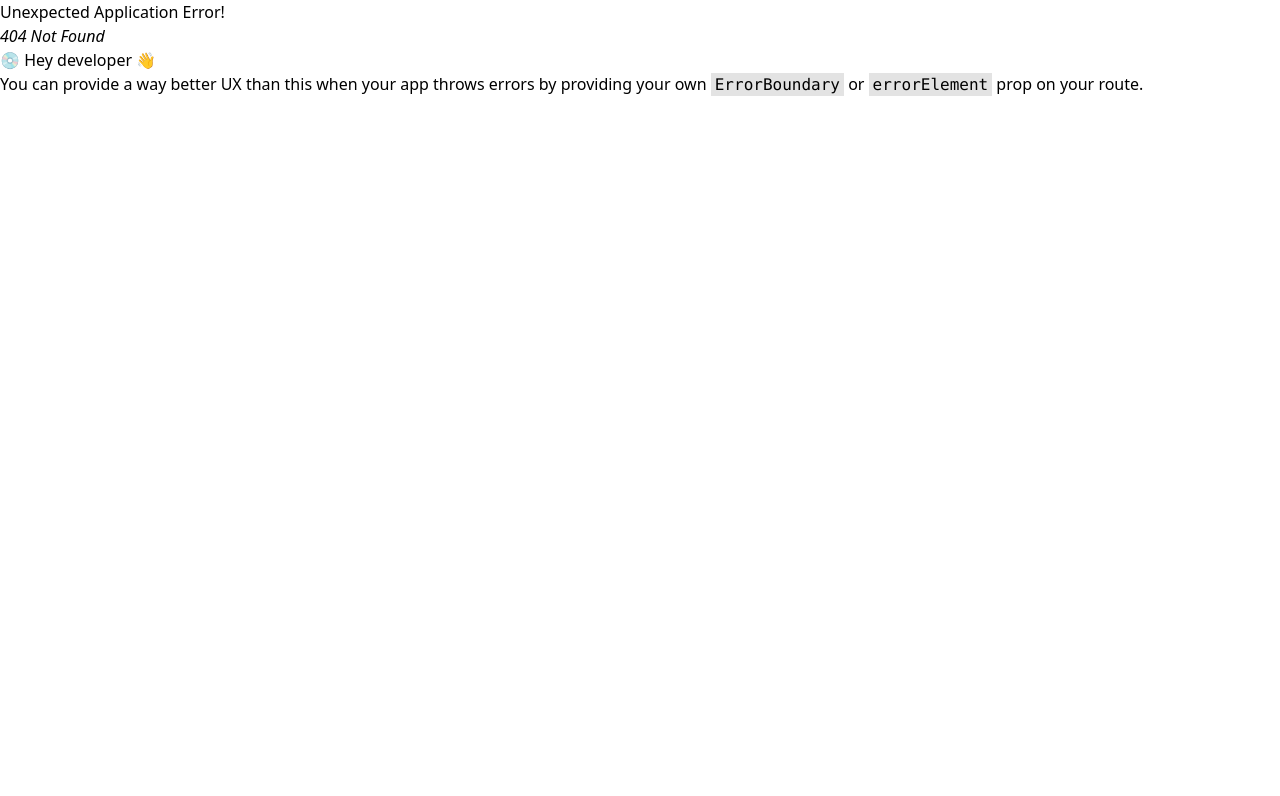
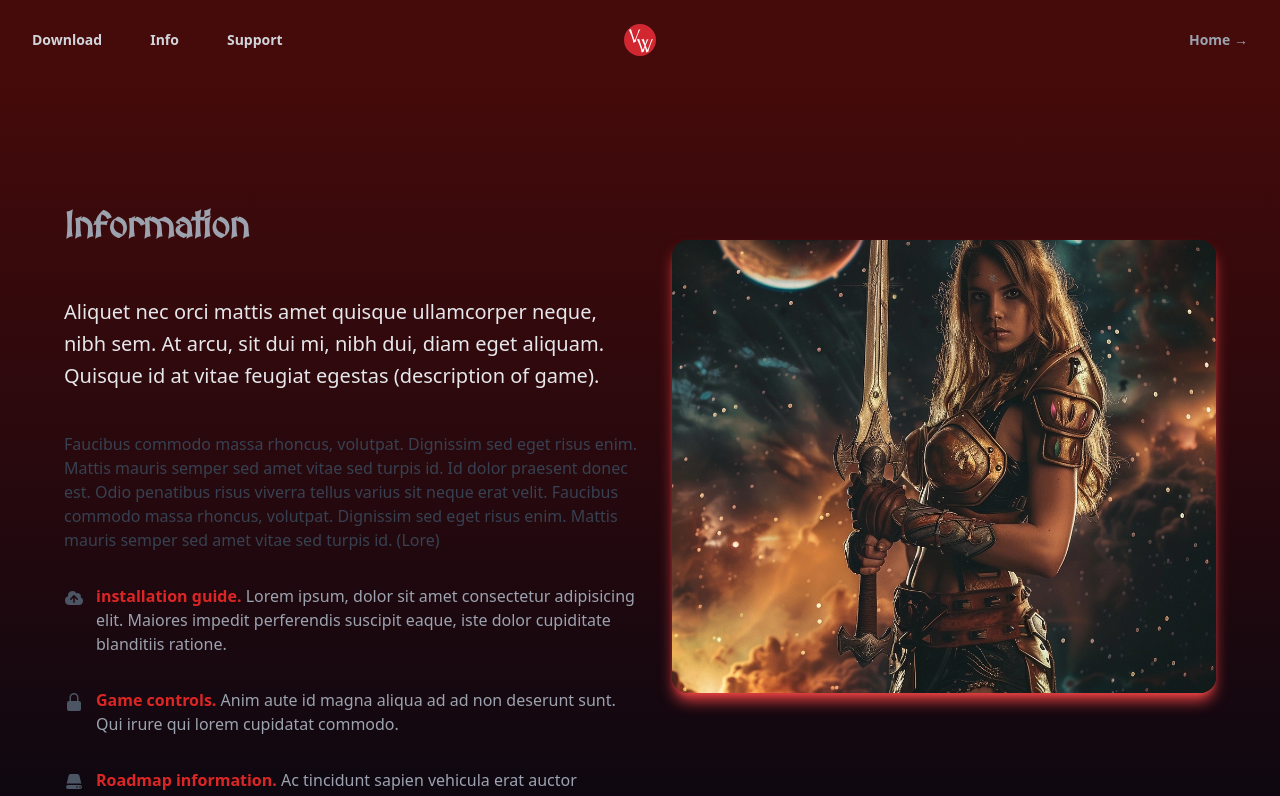
Before and after one commit to itsaboy/react-VW, a React (Vite) app in the folder client/: page /info in a window 1280 px wide. Before the commit this address had no page. Shown: the top 796 px of the page. Built offline with nearby package versions, Linux system fonts and the light colour scheme.

Commit message:
info page mostly complete

```diff
--- a/client/src/components/Download.jsx
+++ b/client/src/components/Download.jsx
@@ -1,32 +1,4 @@
-const platforms = [
-  {
-    id: 1,
-    href: "#",
-    description:
-      "Quos sunt ad dolore ullam qui. Enim et quisquam dicta molestias. Corrupti quo voluptatum eligendi autem labore.",
-    version: "Demo version 1.0.2",
-    date: "2021-01-01",
-    platform: "Windows",
-  },
-  {
-    id: 2,
-    href: "#",
-    description:
-      "Et veniam et officia dolorum rerum. Et voluptas consequatur magni sapiente amet voluptates dolorum. Ut porro aut eveniet.",
-    version: "Coming soon...",
-    date: "2021-01-01",
-    platform: "Apple",
-  },
-  {
-    id: 3,
-    href: "#",
-    description:
-      "Veniam ipsam nisi quas architecto eos non voluptatem in nemo. Est occaecati nihil omnis delectus illum est.",
-    version: "Coming soon...",
-    date: "2021-01-01",
-    platform: "Linux",
-  },
-];
+import { DOWNLOADS } from "../data";
 
 export default function Download() {
   return (
@@ -37,7 +9,7 @@ export default function Download() {
             <h2 className="font-medieval text-3xl font-bold tracking-tight text-gray-400 sm:text-4xl">
               Downloads
             </h2>
-            <p className="mt-6 text-xl leading-8 text-gray-600">
+            <p className="mt-12 text-xl leading-8 text-gray-200">
               Diam nunc lacus lacus aliquam turpis enim. Eget hac velit est
               euismod lacus. Est non placerat nam arcu. Cras purus nibh cursus
               sit eu in id.
@@ -51,8 +23,8 @@ export default function Download() {
           <div className="w-full lg:max-w-xl lg:flex-auto">
             <h3 className="sr-only">Download section</h3>
             <ul className="-my-8 divide-y divide-gray-100">
-              {platforms.map((platform) => (
-                <li key={platform.id} className="py-8">
+              {DOWNLOADS.map((data) => (
+                <li key={data.id} className="py-8">
                   <dl className="relative flex flex-wrap gap-x-3">
                     <dt className="sr-only">Platform</dt>
                     <dd className="w-full flex-none text-lg font-semibold tracking-tight text-gray-200">
@@ -65,11 +37,11 @@ export default function Download() {
                     </dd>
                     <dt className="sr-only">Windows</dt>
                     <dd className="mt-4 w-full flex-none text-base leading-7 text-gray-400">
-                      Last update: {platform.date}
+                      Last update: {data.date}
                     </dd>
                     <dt className="sr-only">Apple</dt>
                     <dd className="mt-4 text-base font-semibold leading-7 text-gray-200">
-                      {platform.version}
+                      {data.version}
                     </dd>
                     <dt className="sr-only">Linux</dt>
                     <dd className="mt-4 flex items-center gap-x-3 text-base leading-7 text-gray-500">
@@ -80,7 +52,7 @@ export default function Download() {
                       >
                         <circle cx={1} cy={1} r={1} />
                       </svg>
-                      {platform.platform}
+                      {data.platform}
                     </dd>
                   </dl>
                 </li>
--- a/client/src/components/Header.jsx
+++ b/client/src/components/Header.jsx
@@ -3,23 +3,25 @@ import { Link } from "react-router-dom";
 import { Dialog } from "@headlessui/react";
 import { Bars3Icon, XMarkIcon } from "@heroicons/react/24/outline";
 
-const navigation = [
-  { name: "Download", to: "/downloads" },
-  { name: "Info", to: "#" },
-  { name: "Support", to: "#" },
-];
-
+import { NAVIGATION } from "../data";
 export default function Header() {
   const [mobileMenuOpen, setMobileMenuOpen] = useState(false);
 
   return (
     <header className="bg-red-950">
-      <nav className="mx-auto flex max-w-7xl items-center justify-between p-6 lg:px-8" aria-label="Global">
+      <nav
+        className="mx-auto flex max-w-7xl items-center justify-between p-6 lg:px-8"
+        aria-label="Global"
+      >
         <div className="flex flex-1">
           <div className="hidden lg:flex lg:gap-x-12">
-            {navigation.map((item) => (
-              <Link key={item.name} to={item.to} className="text-sm font-semibold leading-6 text-gray-300 hover:text-gray-300">
-                {item.name}
+            {NAVIGATION.map((link) => (
+              <Link
+                key={link.name}
+                to={link.to}
+                className="text-sm font-semibold leading-6 text-gray-300 hover:text-gray-300"
+              >
+                {link.name}
               </Link>
             ))}
           </div>
@@ -39,7 +41,10 @@ export default function Header() {
           <img className="h-8 w-auto" src="/icons/void-warrior.svg" alt="" />
         </div>
         <div className="flex flex-1 justify-end">
-          <Link at="/" className="text-sm font-semibold leading-6 text-gray-400 hover:text-gray-400">
+          <Link
+            at="/"
+            className="text-sm font-semibold leading-6 text-gray-400 hover:text-gray-400"
+          >
             Home <span aria-hidden="true">&rarr;</span>
           </Link>
         </div>
@@ -73,19 +78,19 @@ export default function Header() {
           <div className="mt-6 flow-root">
             <div className="-my-6 divide-y divide-gray-500/10">
               <div className="space-y-2 py-6">
-                {navigation.map((item) => (
+                {NAVIGATION.map((link) => (
                   <Link
-                    key={item.name}
-                    at={item.at}
+                    key={link.name}
+                    to={link.to}
                     className="-mx-3 block rounded-lg px-3 py-2 text-base font-semibold leading-7 text-gray-300 hover:bg-gray-500"
                   >
-                    {item.name}
+                    {link.name}
                   </Link>
                 ))}
               </div>
               <div className="py-6">
                 <Link
-                  at="/"
+                  to="/"
                   className="-mx-3 block rounded-lg px-3 py-2.5 text-base font-semibold leading-7 text-gray-400 hover:bg-gray-100 hover:text-gray-800"
                 >
                   Home
--- a/client/src/components/Info.jsx
+++ b/client/src/components/Info.jsx
@@ -0,0 +1,83 @@
+import {
+  CloudArrowUpIcon,
+  LockClosedIcon,
+  ServerIcon,
+} from "@heroicons/react/20/solid";
+
+export default function Example() {
+  return (
+    <div className="bg-gradient-to-t from-gray-950 to-red-950 px-6 lg:px-8">
+      <div className="mx-auto max-w-7xl px-6 py-32 lg:px-8">
+        <div className="mx-auto max-w-2xl lg:mx-0 lg:grid lg:max-w-none lg:grid-cols-2 lg:gap-x-16 lg:gap-y-6 xl:grid-cols-1 xl:grid-rows-1 xl:gap-x-8 text-gray-700">
+          <h1 className="font-medieval max-w-2xl text-3xl font-bold tracking-tight text-gray-400 sm:text-4xl lg:col-span-2 xl:col-auto">
+            Information
+          </h1>
+          <div className="max-w-xl lg:mt-0 xl:col-end-1 xl:row-start-1">
+            <p className="mt-6 text-xl leading-8 text-gray-200">
+              Aliquet nec orci mattis amet quisque ullamcorper neque, nibh sem.
+              At arcu, sit dui mi, nibh dui, diam eget aliquam. Quisque id at
+              vitae feugiat egestas (description of game).
+            </p>
+            <div className="mt-10 max-w-2xl">
+              <p>
+                Faucibus commodo massa rhoncus, volutpat. Dignissim sed eget
+                risus enim. Mattis mauris semper sed amet vitae sed turpis id.
+                Id dolor praesent donec est. Odio penatibus risus viverra tellus
+                varius sit neque erat velit. Faucibus commodo massa rhoncus,
+                volutpat. Dignissim sed eget risus enim. Mattis mauris semper
+                sed amet vitae sed turpis id. (Lore)
+              </p>
+              <ul role="list" className="mt-8 space-y-8 text-gray-400">
+                <li className="flex gap-x-3">
+                  <CloudArrowUpIcon
+                    className="mt-1 h-5 w-5 flex-none text-gray-600"
+                    aria-hidden="true"
+                  />
+                  <span>
+                    <strong className="font-semibold text-red-600">
+                      installation guide.
+                    </strong>{" "}
+                    Lorem ipsum, dolor sit amet consectetur adipisicing elit.
+                    Maiores impedit perferendis suscipit eaque, iste dolor
+                    cupiditate blanditiis ratione.
+                  </span>
+                </li>
+                <li className="flex gap-x-3">
+                  <LockClosedIcon
+                    className="mt-1 h-5 w-5 flex-none text-gray-600"
+                    aria-hidden="true"
+                  />
+                  <span>
+                    <strong className="font-semibold text-red-600">
+                      Game controls.
+                    </strong>{" "}
+                    Anim aute id magna aliqua ad ad non deserunt sunt. Qui irure
+                    qui lorem cupidatat commodo.
+                  </span>
+                </li>
+                <li className="flex gap-x-3">
+                  <ServerIcon
+                    className="mt-1 h-5 w-5 flex-none text-gray-600"
+                    aria-hidden="true"
+                  />
+                  <span>
+                    <strong className="font-semibold text-red-600">
+                      Roadmap information.
+                    </strong>{" "}
+                    Ac tincidunt sapien vehicula erat auctor pellentesque
+                    rhoncus. Et magna sit morbi lobortis.
+                  </span>
+                </li>
+              </ul>
+            </div>
+          </div>
+          <img
+            className="place-self-start mt-10 aspect-[6/5] w-full max-w-lg rounded-2xl object-cover sm:mt-12 lg:mt-0 lg:max-w-none xl:row-span-2 xl:row-end-2 xl:mt-8 shadow-lg shadow-red-500 transition duration-300 hover:ease-in-out hover:scale-105 hover:shadow-2xl hover:shadow-red-500"
+            src="/images/void-barb.webp"
+            alt=""
+          />
+        </div>
+      </div>
+    </div>
+  );
+}
--- /dev/null
+++ b/client/src/data.js
@@ -0,0 +1,35 @@
+export const NAVIGATION = [
+  { name: "Download", to: "/downloads" },
+  { name: "Info", to: "/info" },
+  { name: "Support", to: "/" },
+];
+
+export const DOWNLOADS = [
+  {
+    id: 1,
+    href: "#",
+    description:
+      "Quos sunt ad dolore ullam qui. Enim et quisquam dicta molestias. Corrupti quo voluptatum eligendi autem labore.",
+    version: "Demo version 1.0.2",
+    date: "2021-01-01",
+    platform: "Windows",
+  },
+  {
+    id: 2,
+    href: "#",
+    description:
+      "Et veniam et officia dolorum rerum. Et voluptas consequatur magni sapiente amet voluptates dolorum. Ut porro aut eveniet.",
+    version: "Coming soon...",
+    date: "2021-01-01",
+    platform: "Apple",
+  },
+  {
+    id: 3,
+    href: "#",
+    description:
+      "Veniam ipsam nisi quas architecto eos non voluptatem in nemo. Est occaecati nihil omnis delectus illum est.",
+    version: "Coming soon...",
+    date: "2021-01-01",
+    platform: "Linux",
+  },
+];
--- a/client/src/main.jsx
+++ b/client/src/main.jsx
@@ -5,6 +5,7 @@ import { createBrowserRouter, RouterProvider } from "react-router-dom";
 import App from "./App.jsx";
 import Home from "./components/Home.jsx";
 import Download from "./components/Download.jsx";
+import Info from "./components/Info.jsx";
 
 import "./index.css";
 
@@ -21,7 +22,12 @@ const router = createBrowserRouter([
         path: "/downloads",
         index: true,
         element: <Download />,
-      }
+      },
+      {
+        path: "/info",
+        index: true,
+        element: <Info />,
+      },
     ],
   },
 ]);
```
Also changed, not shown: client/public/images/void-barb.webp (added).
